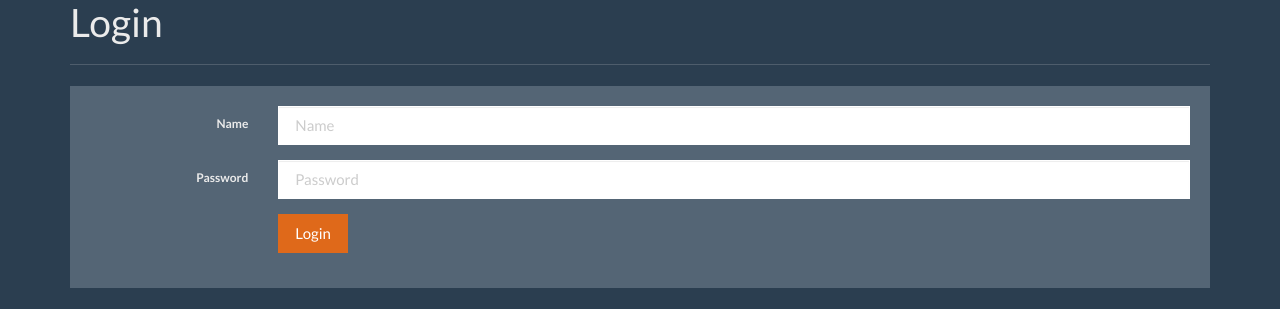
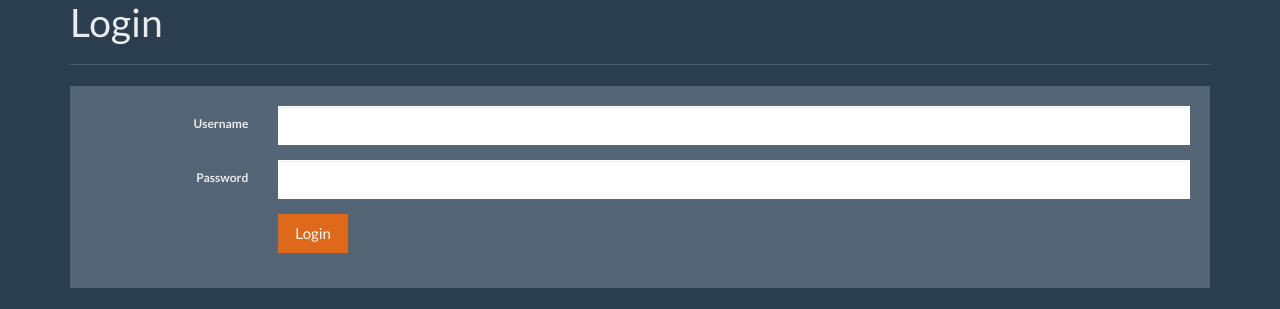
Before and after one commit to AkshVert/Food-Tracker, a Flask app: page / in a window 1280 px wide. Shown: the part 294-603 px from the top of the page. Run offline with Flask 2, Linux system fonts and the light colour scheme; some libraries are stand-ins or nearby versions.

Commit message:
FIXES:Minor Fix

```diff
--- a/templates/login.html
+++ b/templates/login.html
@@ -8,7 +8,6 @@
 {% endblock %}
 
 {% block body %}
-
 <div class="page-header">
     <h1>Login</h1>
 </div>
@@ -18,18 +17,18 @@
             <form class="form-horizontal" method="POST" action="{{ url_for('login') }}">
                 <fieldset>
                     <div class="form-group">
-                    <label for="inputName" class="col-lg-2 control-label">Name</label>
+                        <label for="inputName" class="col-lg-2 control-label">Username</label>
                         <div class="col-lg-10">
                             {% if error %}
                             <div>{{ error }}</div>
                             {% endif %}
-                      <input type="text" class="form-control" name="name" id="inputName" placeholder="Name">
+                            <input type="text" class="form-control" name="name" id="inputName">
                         </div>
                     </div>
                     <div class="form-group">
                         <label for="inputPassword" class="col-lg-2 control-label">Password</label>
                         <div class="col-lg-10">
-                      <input type="password" class="form-control" name="password" id="inputPassword" placeholder="Password">
+                            <input type="password" class="form-control" name="password" id="inputPassword">
                         </div>
                     </div>
                     <div class="form-group">
@@ -42,5 +41,4 @@
         </div>
     </div>
 </div>
-      </div>
 {% endblock %}
```
Lines whose indentation alone changed are shown as unchanged.
